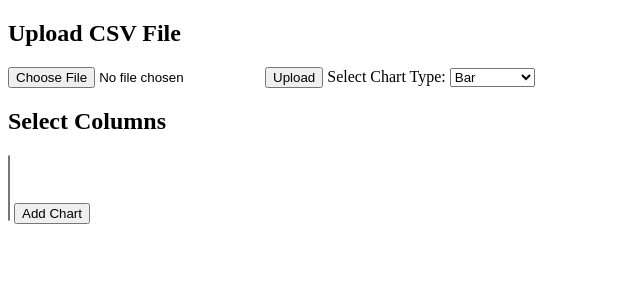
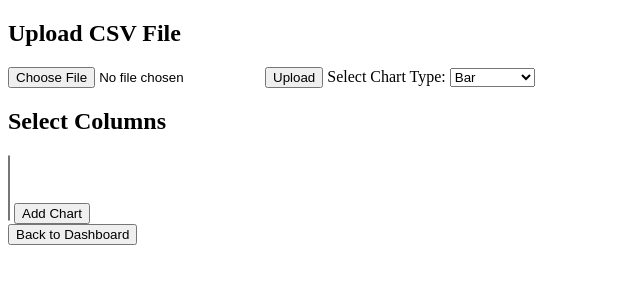
Before and after one commit to Manjosh-Lilhare/Araxys, a Flask app: page / in a window 1280 px wide. Shown: the top 300 px of the page, without its empty margins (0-640 px from the left). Run offline with Flask 3, Linux system fonts and the light colour scheme.

Commit message:
`Added showDashboard function and back to dashboard button to existing code`

```diff
--- a/static/charts.js
+++ b/static/charts.js
@@ -103,3 +103,7 @@ function filterCharts(index) {
         chart.update();
     });
 }
+function showDashboard() {
+    document.getElementById("dashboardSection").style.display = "block";
+    document.getElementById("chartsContainer").style.display = "none";
+}
--- a/templates/index.html
+++ b/templates/index.html
@@ -9,6 +9,8 @@
     <link rel="stylesheet" href="/static/index.css">
 </head>
 <body>
+    <div id="dashboardSection">
+        <!-- Main dashboard content goes here -->
 
         <h2>Upload CSV File</h2>
         <input type="file" id="fileInput">
@@ -33,6 +35,10 @@
         <button onclick="addChart()">Add Chart</button>
 
         <div id="chartsContainer"></div>
+        <button id="backToDashboard" onclick="showDashboard()">Back to Dashboard</button>
+
+
+    </div>
 
 </body>
 </html>
```
Lines whose indentation alone changed are shown as unchanged.
